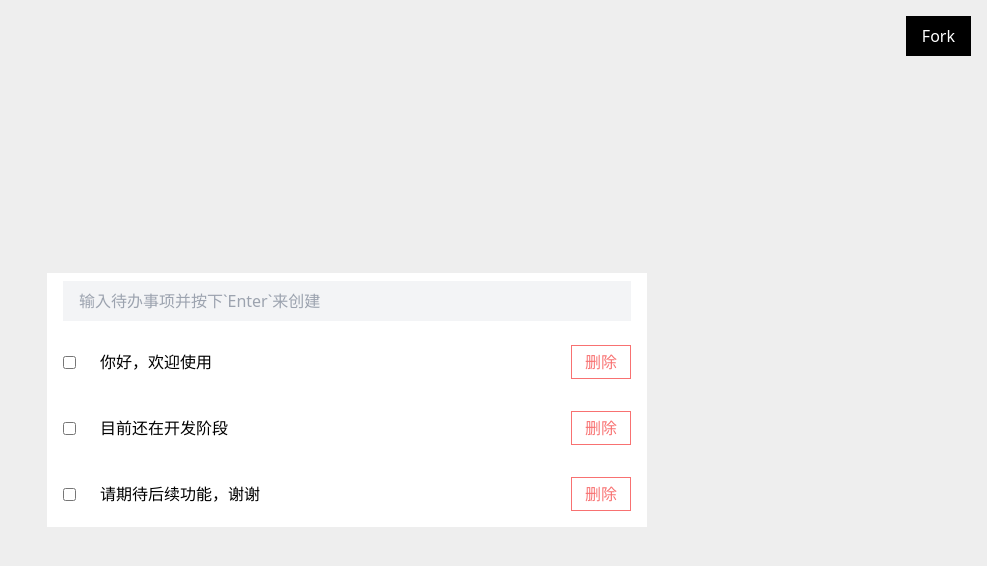
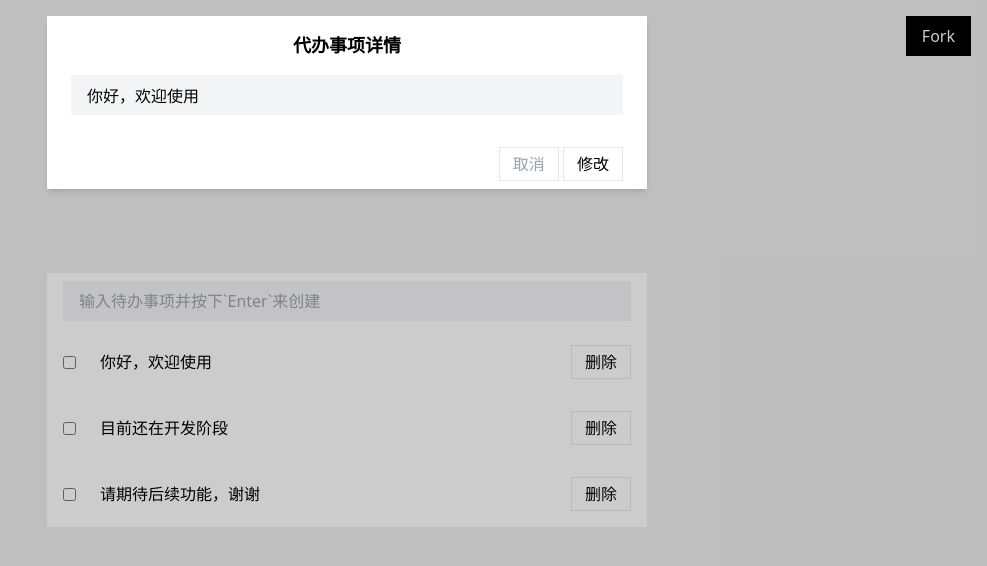
Before and after one commit to mowtwo/svelte-tailwind-todo-list, a Svelte app: page / in a window 1280 px wide. Both pictures are taken after a click on the element "你好，欢迎使用". Shown: the top 566 px of the page, without its empty margins (293-1280 px from the left). Built offline with nearby package versions, Linux system fonts and the light colour scheme.

Commit message:
添加编辑弹出，抽离组件

```diff
--- a/src/App.svelte
+++ b/src/App.svelte
@@ -6,6 +6,7 @@
   import { OPENED_FLAG, STORAGE_KEY } from "./data/constant";
   import { JSONStringify, ParseJSON } from "@/utils/JSON";
   import dayjs from "dayjs";
+  import Edit, { EditEvents } from "./lib/Edit.svelte";
   let todoList: TodoItemType[] = [];
   let todoValue = "";
   let opened = JSON.parse(localStorage.getItem(OPENED_FLAG) ?? "false");
@@ -63,6 +64,21 @@
       behavior: "smooth",
     });
   };
+  let showEdit = false;
+  let currentEdit: TodoItemType = null;
+  const handleEdit = (item: CustomEvent<TodoItemEvents["edit"]>) => {
+    currentEdit = item.detail;
+    showEdit = true;
+  };
+  const handleEditCancel = () => (showEdit = false);
+  const handleEditConfirm = (e: CustomEvent<EditEvents["confirm"]>) => {
+    const index = todoList.findIndex((fi) => fi.id === e.detail.id);
+    if (index >= 0) {
+      todoList[index] = e.detail;
+      todoList = todoList;
+    }
+    handleEditCancel();
+  };
 </script>
 
 <div class="fixed z-10 right-4 top-4">
@@ -96,7 +112,16 @@
     }}
   >
     {#each todoList as item (item.id)}
-      <TodoItem {item} on:delete={handleDelete} />
+      <TodoItem {item} on:delete={handleDelete} on:edit={handleEdit} />
     {/each}
   </Todo>
 </div>
+
+{#if showEdit}
+  <Edit
+    on:bgClick={handleEditCancel}
+    on:cancel={handleEditCancel}
+    on:confirm={handleEditConfirm}
+    item={currentEdit}
+  />
+{/if}
--- /dev/null
+++ b/src/lib/Edit.svelte
@@ -0,0 +1,54 @@
+<script context="module" lang="ts">
+  export interface EditEvents {
+    bgClick: undefined;
+    cancel: undefined;
+    confirm: TodoItemType;
+  }
+</script>
+
+<script lang="ts">
+  import { createEventDispatcher, onMount } from "svelte";
+  import { fly, fade } from "svelte/transition";
+  import EventButton from "./EventButton.svelte";
+  import TextFeild from "./TextFeild.svelte";
+  import type { TodoItemType } from "./TodoItem.svelte";
+
+  export let item: TodoItemType;
+
+  let editing: TodoItemType = null;
+
+  onMount(() => {
+    editing = { ...item };
+  });
+
+  const dispatch = createEventDispatcher<EditEvents>();
+</script>
+
+<div
+  class="fixed z-20 w-[100vw] h-[100vh] bg-[rgba(0,0,0,.2)]"
+  on:click={() => dispatch("bgClick")}
+  transition:fade
+>
+  <div
+    class="bg-white w-[600px] mt-4 ml-auto mr-auto p-2 shadow-md"
+    transition:fly={{
+      y: -50,
+    }}
+    on:click|stopPropagation
+  >
+    <div class="font-bold text-[18px] pt-2 pb-4 text-center">代办事项详情</div>
+    {#if editing}
+      <TextFeild bind:value={editing.text} placeholder="代办事项不能为空" />
+    {/if}
+    <div class="mt-8 ml-4 mr-4 text-right">
+      <EventButton type="cancel" on:click={() => dispatch("cancel")}
+        >取消</EventButton
+      >
+      <EventButton
+        on:click={() => {
+          dispatch("confirm", editing);
+        }}>修改</EventButton
+      >
+    </div>
+  </div>
+</div>
--- /dev/null
+++ b/src/lib/EventButton.svelte
@@ -0,0 +1,28 @@
+<script context="module" lang="ts">
+  export type Type = "normal" | "important" | "cancel" | "confirm";
+</script>
+
+<script lang="ts">
+  export let type: Type = "normal";
+  const getColorType = (t: Type) => {
+    switch (t) {
+      case "important":
+        return "red";
+      case "cancel":
+        return "gray";
+      case "confirm":
+        return "yellow";
+      default:
+        return "blue";
+    }
+  };
+</script>
+
+<button
+  class="text-{getColorType(type)}-400 h-[34px] w-[60px] border-{getColorType(
+    type
+  )}-400 border-solid border-[1px] select-none"
+  on:click
+>
+  <slot />
+</button>
--- /dev/null
+++ b/src/lib/TextFeild.svelte
@@ -0,0 +1,29 @@
+<script context="module" lang="ts">
+  export interface TextFeildEvents {
+    enter: string;
+  }
+</script>
+
+<script lang="ts">
+  import { createEventDispatcher } from "svelte";
+
+  export let value: string;
+  export let placeholder: string = "";
+
+  const dispatch = createEventDispatcher<TextFeildEvents>();
+</script>
+
+<div class="bg-gray-100 flex-1 ml-4 mr-4 h-[40px] ">
+  <input
+    class="bg-transparent border-transparent outline-none w-[100%] h-[100%] box-border pr-4 pl-4"
+    type="text"
+    bind:value
+    {placeholder}
+    on:keydown={(e) =>
+      e.key === "Enter" && value !== "" && dispatch("enter", value)}
+    on:keydown
+    on:input
+    on:keyup
+    on:keypress
+  />
+</div>
--- a/src/lib/Todo.svelte
+++ b/src/lib/Todo.svelte
@@ -1,29 +1,17 @@
-<script context="module" lang="ts">
-  export interface TodoEvents {
-    enter: string;
-  }
-</script>
-
 <script lang="ts">
-  import { createEventDispatcher } from "svelte";
+  import TextFeild from "./TextFeild.svelte";
 
   export let value: string;
-  export let itemsWrapperThis: HTMLDivElement;
-  const dispatch = createEventDispatcher<TodoEvents>();
+  export let itemsWrapperThis: HTMLDivElement = null;
 </script>
 
 <div class="w-[600px] overflow-hidden bg-[#fff]">
   <div class="flex items-center justify-center pt-2 pb-2">
-    <div class="bg-gray-100 flex-1 ml-4 mr-4 h-[40px] ">
-      <input
-        class="bg-transparent border-transparent outline-none w-[100%] h-[100%] box-border pr-4 pl-4"
-        type="text"
-        bind:value
-        placeholder="输入待办事项并按下`Enter`来创建"
-        on:keydown={(e) =>
-          e.key === "Enter" && value !== "" && dispatch("enter", value)}
-      />
-    </div>
+    <TextFeild
+      bind:value
+      placeholder="输入待办事项并按下`Enter`来创建"
+      on:enter
+    />
   </div>
   <div
     class="pl-4 pr-4 max-h-[400px] overflow-y-auto"
--- a/src/lib/TodoItem.svelte
+++ b/src/lib/TodoItem.svelte
@@ -9,6 +9,7 @@
 
   export interface TodoItemEvents {
     delete: TodoItemType;
+    edit: TodoItemType;
   }
 </script>
 
@@ -17,6 +18,7 @@
   import { fade } from "svelte/transition";
   import dayjs from "dayjs";
   import { abs } from "@/utils/Math";
+  import EventButton from "./EventButton.svelte";
 
   export let item: TodoItemType;
   const dispatch = createEventDispatcher<TodoItemEvents>();
@@ -55,15 +57,16 @@
     class:line-through={item.finished}
     class:text-gray-400={item.finished}
     title={`${fmtTime(item.date)} | 点击查看详情`}
+    on:click={() => dispatch("edit", item)}
   >
     {item.text}
   </div>
-  <button
-    class="text-red-400 h-[34px] w-[60px] border-red-400 border-solid border-[1px]"
+  <EventButton
+    type="important"
     on:click={() => {
       if (confirm(`你确定要删除这个代办事项吗？(id:${item.id})`)) {
         dispatch("delete", item);
       }
-    }}>删除</button
+    }}>删除</EventButton
   >
 </div>
```
